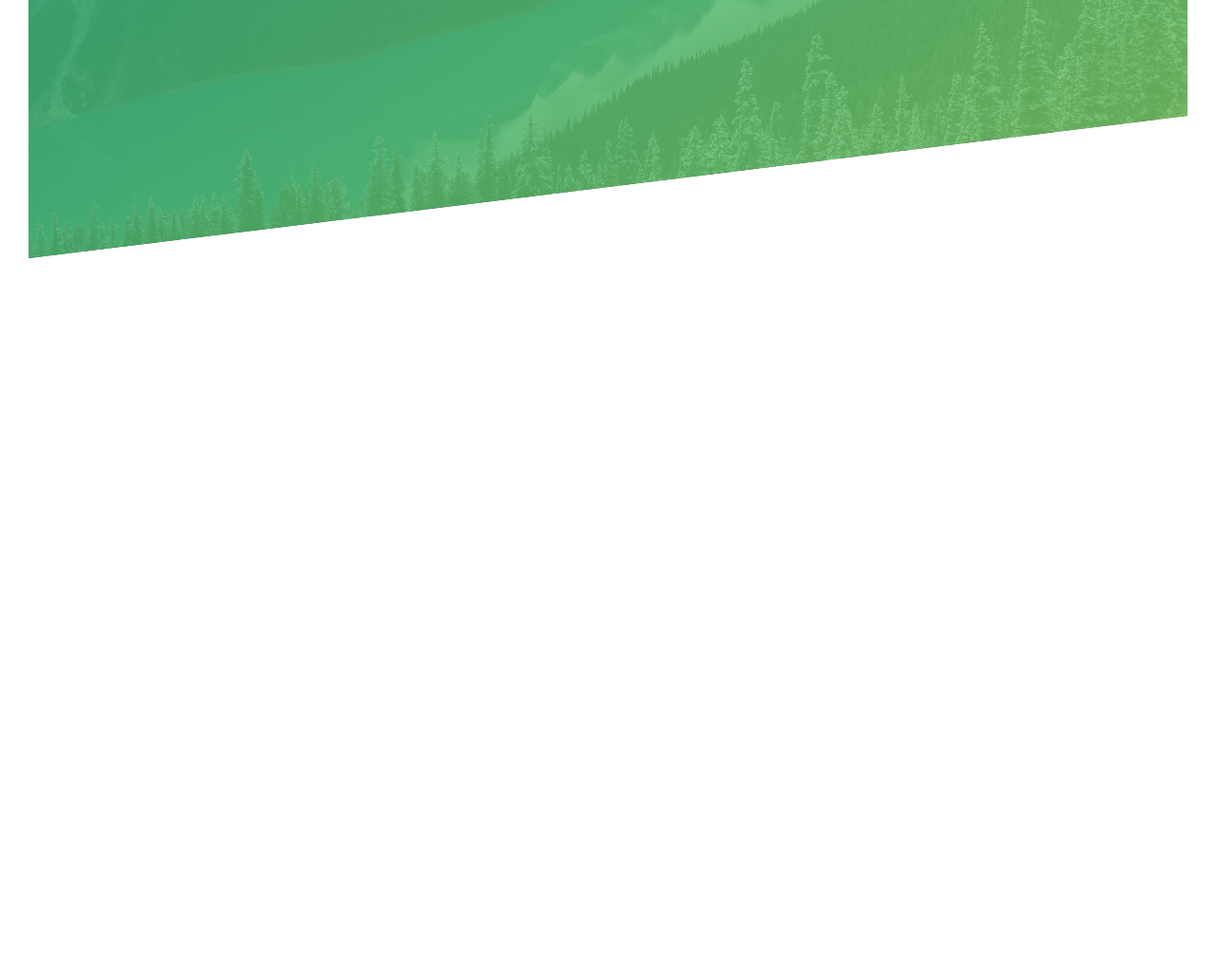
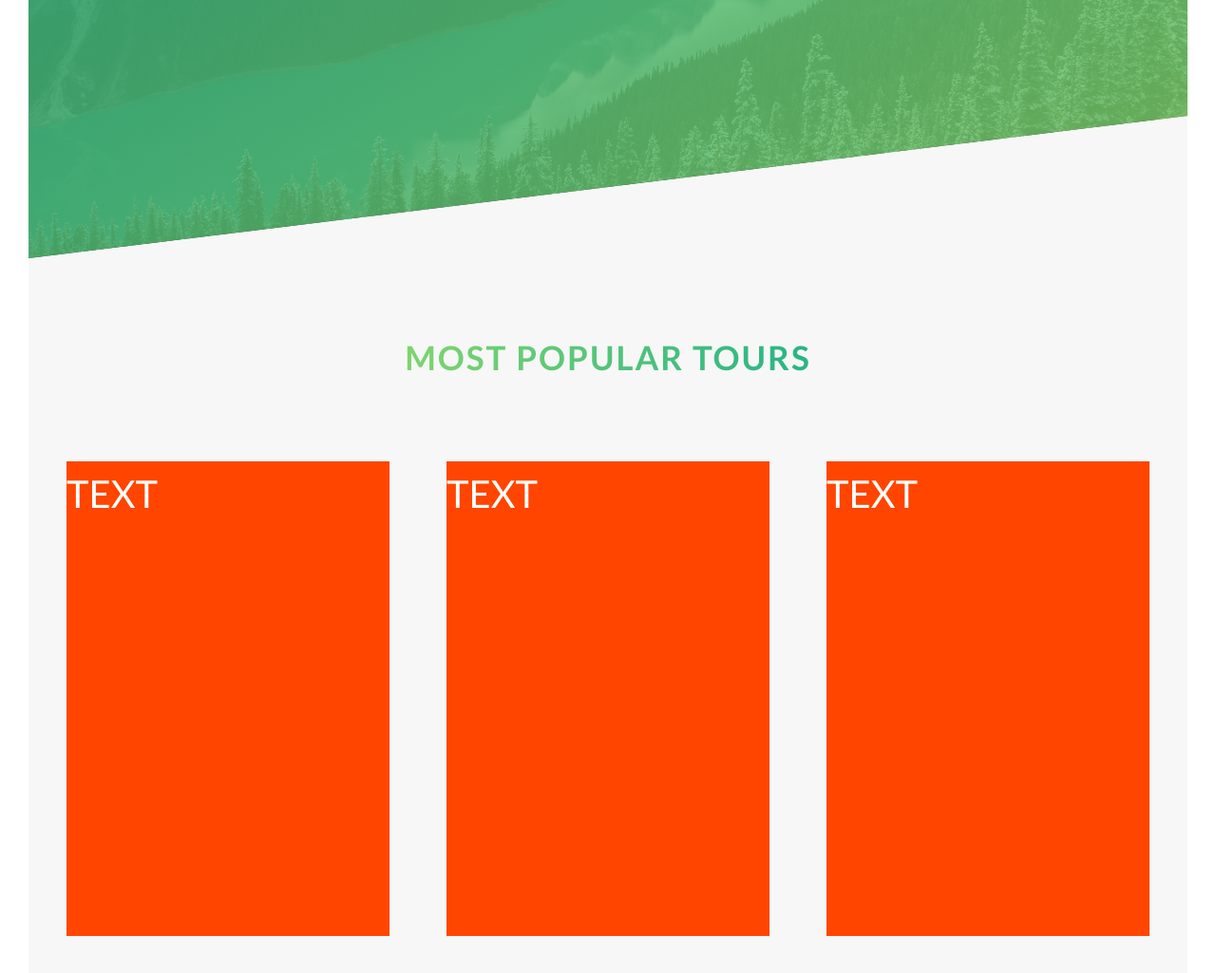
Before and after one commit to unachoza/AdvancedCSS, a website: page Natours/index.html in a window 1280 px wide. Shown: the part 2009-3034 px from the top of the page at 95% size. Before the commit the page ends 2281 px from the top, so only its background shows below. Drawn offline with Linux system fonts and the light colour scheme.

Commit message:
cards rotating

```diff
--- a/Natours/index.html
+++ b/Natours/index.html
@@ -118,6 +118,31 @@
           </div>
         </div>
       </section>
+      <section class="section-tours">
+        <div class="u-center-text u-margin-bottom-big">
+          <h2 class="heading-secondary">
+            Most popular tours
+          </h2>
+        </div>
+        <div class="row">
+          <div class="col-1-of-3">
+            <div class="card">
+              <div class="card__side">TEXT</div>
+            </div>
+          </div>
+          <div class="col-1-of-3">
+            <div class="card">
+              <div class="card__side">TEXT</div>
+            </div>
+          </div>
+          <div class="col-1-of-3">
+            <div class="card">
+              <div class="card__side">TEXT</div>
+            </div>
+          </div>
+        </div>
+
+      </section>
     </main>
 
 
--- a/Natours/scss/main.scss
+++ b/Natours/scss/main.scss
@@ -10,6 +10,7 @@
 @import 'components/button';
 @import 'components/composition';
 @import 'components/feature-box';
+@import 'components/card';
 
 @import 'layout/header';
 @import 'layout/grid';
--- a/Natours/scss/pages/_home.scss
+++ b/Natours/scss/pages/_home.scss
@@ -9,8 +9,13 @@
     url(../img/nat-4.jpg);
   background-size: cover;
   transform: skewY(-7deg);
-margin-top: -10rem;
+  margin-top: -10rem;
   & > * {
     transform: skewY(7deg);
   }
 }
+.section-tours {
+ background-color: $color-grey-light-1;
+  padding: 25rem 0 50rem 0;
+margin-top: -10rem;
+}
```
Also changed, not shown: Natours/css/style.css.
